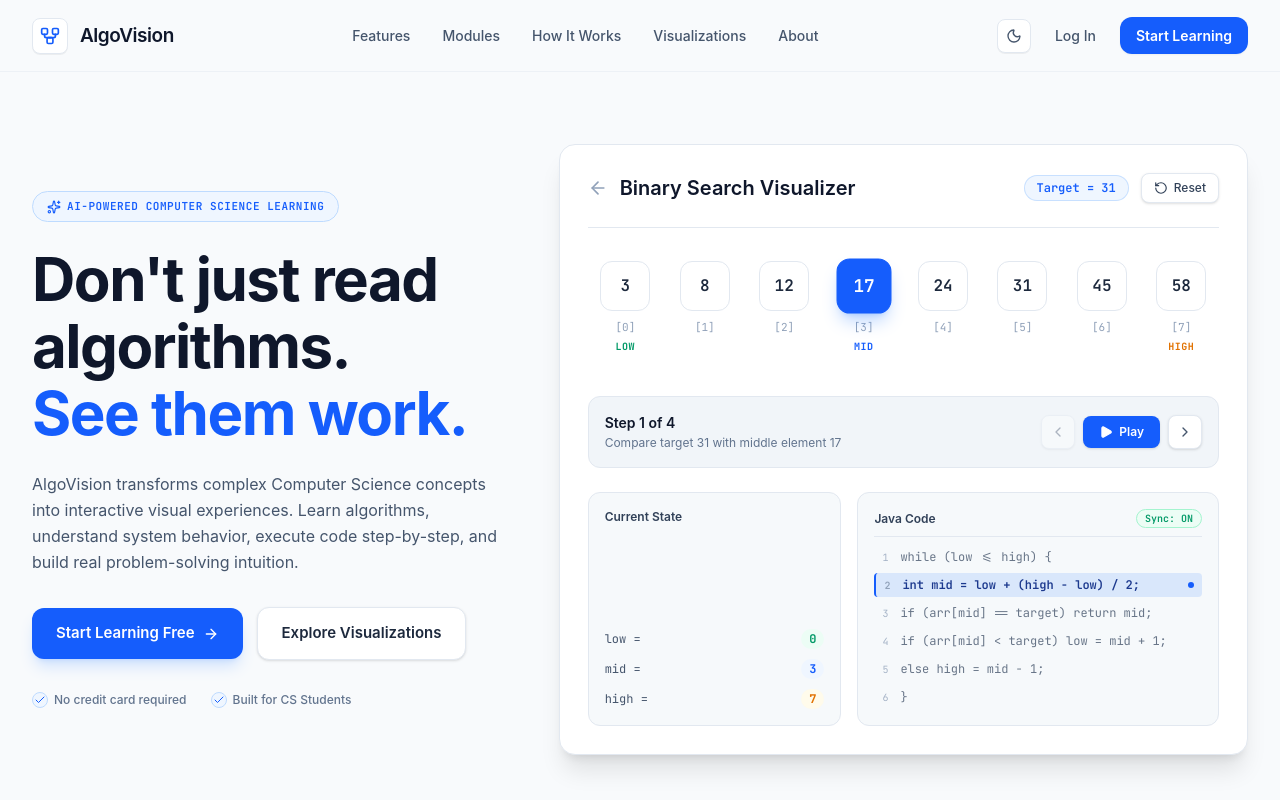
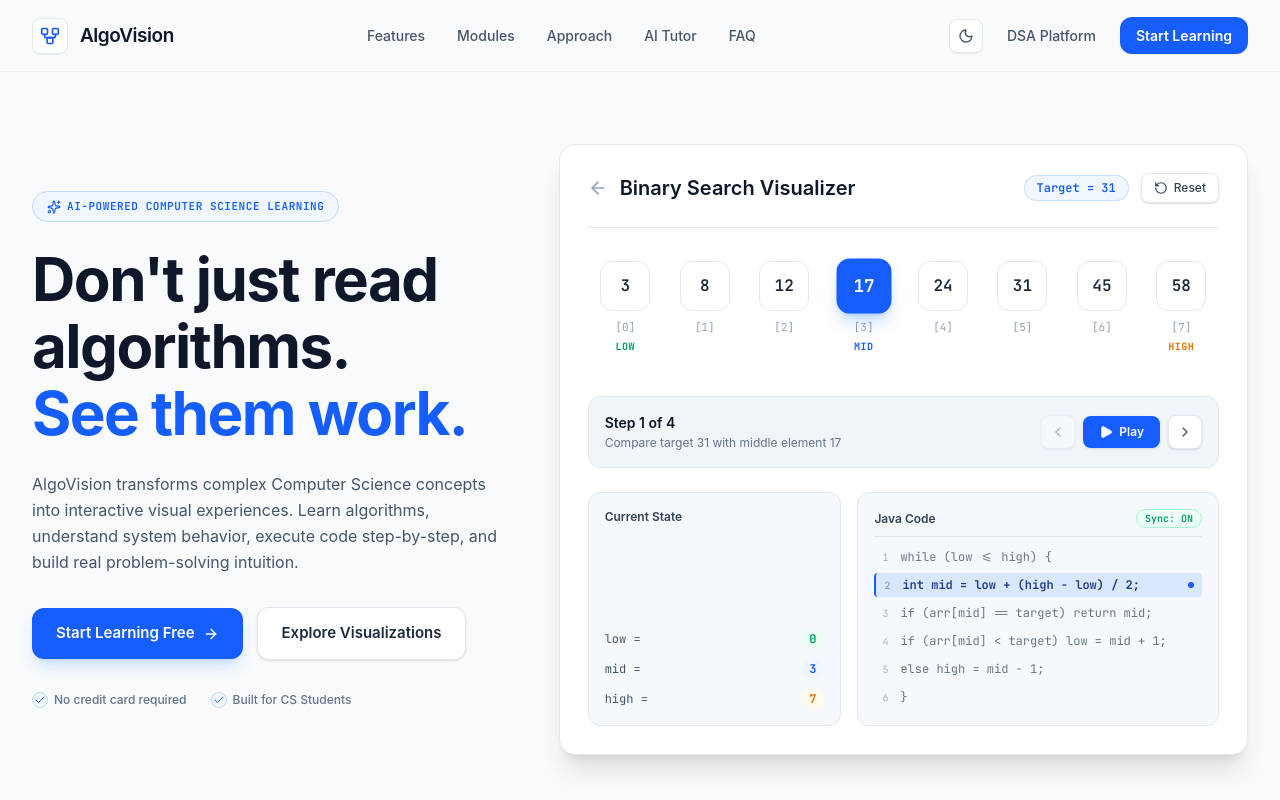
Before and after one commit to anigawade45/Algo-Vision-, a React (Vite) app in the folder frontend/: page / in a window 1280 px wide. Shown: the top 800 px of the page. Built offline with nearby package versions, Linux system fonts and the light colour scheme.

Commit message:
feat: DSA home complete

```diff
--- a/frontend/src/features/landing/components/Navbar.jsx
+++ b/frontend/src/features/landing/components/Navbar.jsx
@@ -1,7 +1,7 @@
 import React, { useState, useEffect } from 'react';
 import { Sun, Moon, Menu, X } from 'lucide-react';
 
-export function Navbar({ theme, toggleTheme }) {
+export function Navbar({ theme, toggleTheme, onNavigateToDsa }) {
   const [isScrolled, setIsScrolled] = useState(false);
   const [mobileMenuOpen, setMobileMenuOpen] = useState(false);
 
@@ -18,12 +18,21 @@ export function Navbar({ theme, toggleTheme }) {
   }, []);
 
   const navLinks = [
-    { name: 'Features', href: '#features' },
+    { name: 'Features', href: '#problem' },
     { name: 'Modules', href: '#modules' },
-    { name: 'How It Works', href: '#how-it-works' },
-    { name: 'Visualizations', href: '#flagship-visualizer' },
-    { name: 'About', href: '#about' },
+    { name: 'Approach', href: '#solution' },
+    { name: 'AI Tutor', href: '#ai' },
+    { name: 'FAQ', href: '#faq' },
   ];
+
+  const handleStartLearning = (e) => {
+    e.preventDefault();
+    if (onNavigateToDsa) {
+      onNavigateToDsa();
+    } else {
+      window.location.href = '/dsa';
+    }
+  };
 
   return (
     <header
@@ -78,19 +87,19 @@ export function Navbar({ theme, toggleTheme }) {
               {theme === 'dark' ? <Sun className="w-4 h-4 text-amber-400" /> : <Moon className="w-4 h-4 text-slate-600" />}
             </button>
 
-            <a
-              href="#dashboard"
+            <button
+              onClick={handleStartLearning}
               className="text-[14px] font-medium text-slate-600 hover:text-slate-900 dark:text-slate-300 dark:hover:text-white px-2 py-1 transition-colors"
             >
-              Log In
-            </a>
+              DSA Platform
+            </button>
 
-            <a
-              href="#flagship-visualizer"
-              className="inline-flex items-center justify-center px-4 py-2 rounded-xl bg-blue-600 hover:bg-blue-700 text-white font-semibold text-[14px] shadow-xs transition-colors"
+            <button
+              onClick={handleStartLearning}
+              className="inline-flex items-center justify-center px-4 py-2 rounded-xl bg-blue-600 hover:bg-blue-700 text-white font-semibold text-[14px] shadow-xs transition-colors cursor-pointer"
             >
               <span>Start Learning</span>
-            </a>
+            </button>
           </div>
 
           {/* Mobile Menu Icon */}
@@ -128,20 +137,24 @@ export function Navbar({ theme, toggleTheme }) {
             ))}
           </nav>
           <div className="pt-2 flex flex-col gap-2.5">
-            <a
-              href="#dashboard"
-              onClick={() => setMobileMenuOpen(false)}
+            <button
+              onClick={(e) => {
+                setMobileMenuOpen(false);
+                handleStartLearning(e);
+              }}
               className="w-full text-center py-2.5 rounded-xl border border-slate-200 dark:border-slate-800 text-slate-700 dark:text-slate-200 text-sm font-medium"
             >
-              Log In
-            </a>
-            <a
-              href="#flagship-visualizer"
-              onClick={() => setMobileMenuOpen(false)}
+              DSA Platform
+            </button>
+            <button
+              onClick={(e) => {
+                setMobileMenuOpen(false);
+                handleStartLearning(e);
+              }}
               className="w-full text-center py-2.5 rounded-xl bg-blue-600 text-white font-semibold text-sm shadow-sm"
             >
               <span>Start Learning Free</span>
-            </a>
+            </button>
           </div>
         </div>
       )}
```
